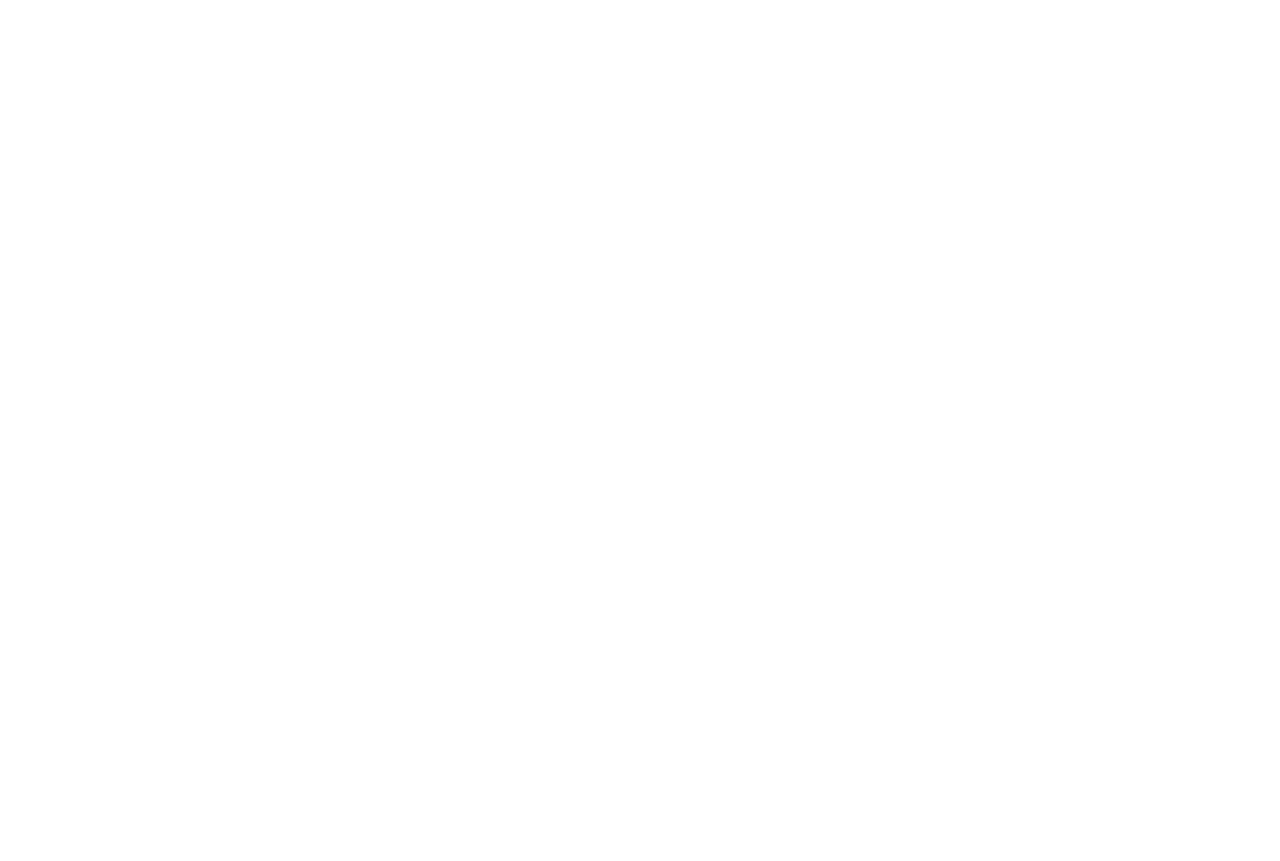
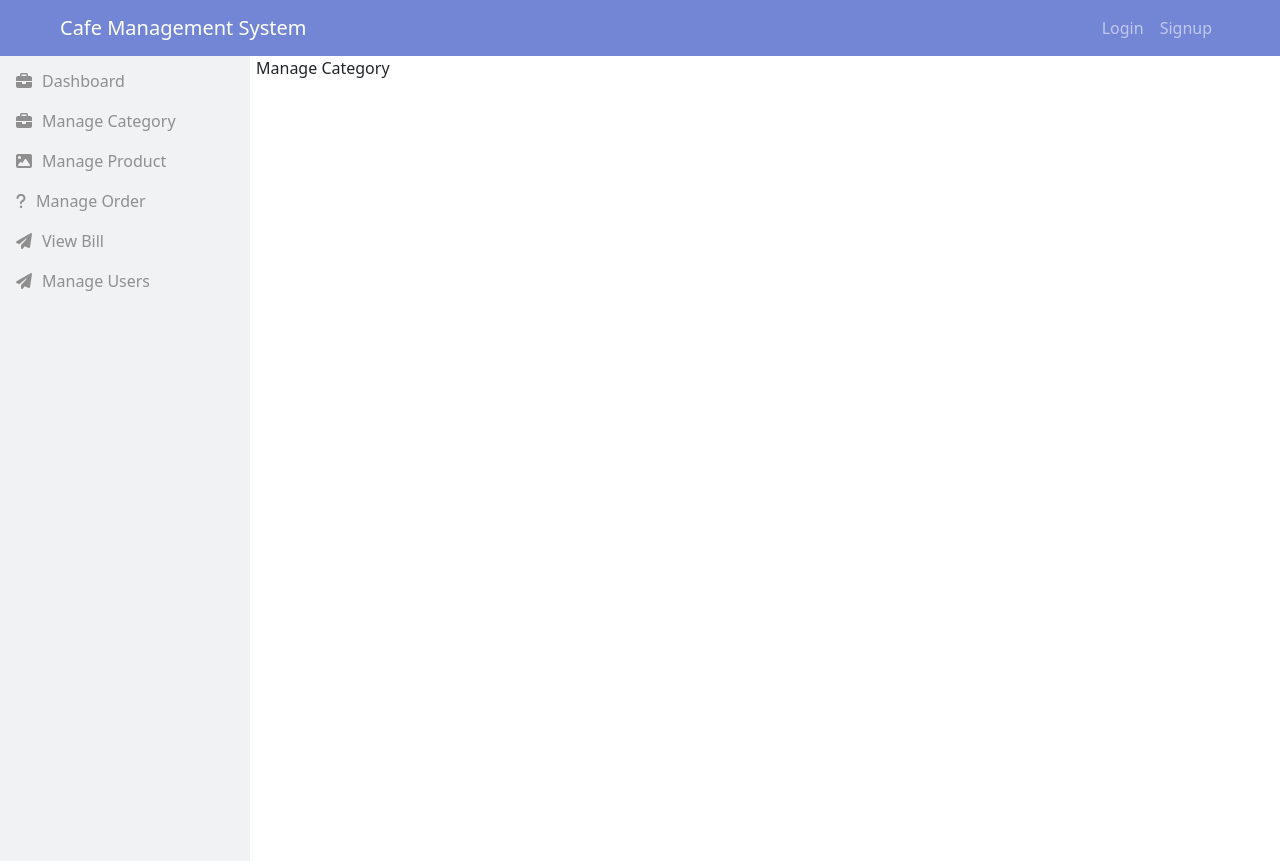
Before and after one commit to Shruti-2303/CMS, a React (Vite) app in the folder CMS-Frontend/: page /managecategory in a window 1280 px wide. Before the commit this address had no page. Before the commit the page ends 800 px from the top, so only its background shows below. Built offline with nearby package versions, Linux system fonts and the light colour scheme.

Commit message:
Sidebar Added

```diff
--- a/CMS-Frontend/package.json
+++ b/CMS-Frontend/package.json
@@ -10,8 +10,11 @@
     "preview": "vite preview"
   },
   "dependencies": {
+    "@fortawesome/free-solid-svg-icons": "^6.4.0",
+    "@fortawesome/react-fontawesome": "^0.2.0",
     "axios": "^1.4.0",
     "bootstrap": "^5.3.0",
+    "classnames": "^2.3.2",
     "formik": "^2.4.2",
     "jsonwebtoken": "^9.0.0",
     "jwt-decode": "^3.1.2",
--- a/CMS-Frontend/src/App.jsx
+++ b/CMS-Frontend/src/App.jsx
@@ -6,8 +6,9 @@ import Signup from './Pages/Signup';
 import 'bootstrap/dist/css/bootstrap.min.css';
 import 'react-toastify/dist/ReactToastify.css';
 import { ToastContainer } from "react-toastify";
+import ManageCategory from './Pages/ManageCategory';
 import Dashboard from './Pages/Dashboard';
-import PrivateRoutes from './components/PrivateRoutes';
+// import './App.css';
 function App() {
 
 
@@ -18,9 +19,9 @@ function App() {
         <Route path='/' element={<Home/>}/>
         <Route path='/login' element={<Login/>}/>
         <Route path='/signup' element={<Signup/>}/>
-        <Route path='/private-routes' element={<PrivateRoutes/>}>
-          <Route path='dashboard' element={<Dashboard/>}/>
-        </Route>
+        <Route path='/dashboard' element={<Dashboard/>}/>
+        <Route path='/managecategory' element={<ManageCategory/>}/>
+
 
       </Routes>
     </BrowserRouter>
--- a/CMS-Frontend/src/Pages/Dashboard.jsx
+++ b/CMS-Frontend/src/Pages/Dashboard.jsx
@@ -1,8 +1,14 @@
-import React from 'react'
+import React, { useState } from 'react'
+import Base from '../components/Base'
+import SideBar from '../components/sidebar/SideBar'
 
 const Dashboard = () => {
   return (
-    <div>Dashboard</div>
+
+    <Base>
+      <SideBar/>
+    </Base>
+
   )
 }
 
--- a/CMS-Frontend/src/Pages/Login.jsx
+++ b/CMS-Frontend/src/Pages/Login.jsx
@@ -3,7 +3,11 @@ import Base from '../components/Base'
 import { Container,Card, CardHeader, CardBody, Form, FormGroup, Input, Label, Button, Row, Col } from 'reactstrap'
 import { loginUser } from '../services/user-services'
 import { doLogin } from '../auth'
+import { toast } from 'react-toastify';
+import { useNavigate } from 'react-router-dom'
 const Login = () => {
+
+    const navigate = useNavigate()
 
   const [loginDetail,setLoginDetail] = useState({
     email : '',
@@ -43,6 +47,9 @@ const Login = () => {
         //save the data to localstorage
         doLogin(data,()=>{
             console.log("login detail is saved to localstorage")
+            toast.success("Login Successfully !!")
+            //redirect to dashboard
+            navigate("/dashboard")
         })
     }).catch(error=>{
         console.log(error)
--- /dev/null
+++ b/CMS-Frontend/src/Pages/ManageCategory.jsx
@@ -0,0 +1,19 @@
+import React from 'react'
+import Base from '../components/Base'
+import SideBar from '../components/sidebar/SideBar'
+
+const ManageCategory = () => {
+  return (
+    <Base>
+        <div style={{display:'flex'}}>
+            <div style={{flex:1}}><SideBar/></div>
+
+            <div style={{flex:4}}>Manage Category</div>
+        </div>
+        {/* <SideBar/>
+        <h1>Manage Category</h1> */}
+    </Base>
+  )
+}
+
+export default ManageCategory
--- a/CMS-Frontend/src/auth/index.jsx
+++ b/CMS-Frontend/src/auth/index.jsx
@@ -1,11 +1,12 @@
+import jwt_decode from 'jwt-decode'
 //isLoggedIn
 export const isLoggedIn=()=>{
     let data = localStorage.getItem("data")
-    if(data==null){
-        return false
+    if(data){
+        return true
     }
     else{
-        return true;
+        return false;
     }
 }
 
@@ -26,7 +27,11 @@ export const doLogout=(next)=>{
 export const getCurrentUserDetail=()=>{
     if(isLoggedIn){
         return JSON.parse(localStorage.getItem("data"))
+        // const tokenObj  = JSON.parse(localStorage.getItem("data"));
+        // const decoded = jwt_decode(tokenObj?.token)
+        // console.log("decoded: ", decoded);
+        // return decoded;
     } else {
-        return undefined
+        return undefined;
     }
 }
--- a/CMS-Frontend/src/components/CustomNavbar.jsx
+++ b/CMS-Frontend/src/components/CustomNavbar.jsx
@@ -1,5 +1,5 @@
 import React, {useEffect, useState} from 'react'
-import { NavLink as ReactLink } from 'react-router-dom';
+import { NavLink as ReactLink, useNavigate } from 'react-router-dom';
 import {
   Collapse,
   Navbar,
@@ -9,9 +9,10 @@ import {
   NavItem,
   NavLink,
 } from 'reactstrap';
-import { getCurrentUserDetail, isLoggedIn } from '../auth';
+import { doLogout, getCurrentUserDetail, isLoggedIn } from '../auth';
 
 const CustomNavbar = () => {
+  const navigate = useNavigate()
   const [isOpen, setIsOpen] = useState(false);
 
   const[login,setLogin] = useState(false);
@@ -25,9 +26,16 @@ const CustomNavbar = () => {
   },[login])
   const toggle = () => setIsOpen(!isOpen);
 
+  const logout=()=>{
+    doLogout(()=>{
+      //logged out
+      setLogin(false)
+      navigate("/")
+    })
+  }
   return (
     <div>
-      <Navbar color='info' dark expand='md' fixed='' className='px-5'>
+      <Navbar style={{backgroundColor:'#7386d5'}} dark expand='md' fixed='' className='px-5'>
         <NavbarBrand href="/">Cafe Management System</NavbarBrand>
         <NavbarToggler onClick={toggle} />
         <Collapse isOpen={isOpen} navbar>
@@ -39,18 +47,21 @@ const CustomNavbar = () => {
               login && (
                 <>
                   <NavItem>
-                    <NavLink>
+                    <NavLink onClick={logout}>
                       Logout
                     </NavLink>
                   </NavItem>
                   <NavItem>
                     <NavLink>
-                      <div>{user.email}</div>
+                      <div>{user.sub}</div>
                     </NavLink>
                   </NavItem>
                 </>
               )
             }
+            {
+               !login && (
+                <>
                   <NavItem>
                     <NavLink tag={ReactLink} to='/login'>
                       Login
@@ -61,6 +72,10 @@ const CustomNavbar = () => {
                       Signup
                     </NavLink>
                   </NavItem>
+                </>
+              )
+            }
+
           </Nav>
 
         </Collapse>
--- /dev/null
+++ b/CMS-Frontend/src/components/sidebar/SideBar.css
@@ -0,0 +1,83 @@
+.sidebar {
+    min-width: 250px;
+    max-width: 250px;
+    background: #f1f2f4;
+    color: #fff;
+    transition: all 0.5s;
+    padding-top: 5px;
+  }
+
+  .sidebar.is-open {
+    margin-left: 0;
+    transition: 0.5s;
+  }
+
+  .sidebar-header {
+    background: #6d7fcc;
+  }
+
+  .sidebar-header h3 {
+    color: #fff;
+    padding: 1em;
+  }
+
+  .sidebar ul p {
+    color: #fff;
+    padding: 10px;
+  }
+
+  .menu-open {
+    background: #6d7fcc;
+  }
+
+  .nav-item:hover {
+    background: #7386d5;
+    color: #fff;
+  }
+
+  .items-menu {
+    color: #fff;
+    background: #6d7fcc;
+  }
+
+  li a.dropdown-toggle::after {
+    display: inline-flex;
+    position: relative;
+    left: 60%;
+    top: 10%;
+  }
+
+  .sidebar-header > span {
+    position: relative;
+    float: right;
+    margin: 0.5em;
+    font-size: 2rem;
+    cursor: pointer;
+    display: none;
+  }
+  .side-menu {
+    height: 100vh;
+    overflow-y: scroll;
+  }
+
+  .side-menu::-webkit-scrollbar {
+    width: 10px;
+  }
+
+  .side-menu::-webkit-scrollbar-thumb {
+    background: #5466b3;
+    border-radius: 3px;
+  }
+
+  .side-menu::-webkit-scrollbar-thumb:hover {
+    background: #3a4c99;
+  }
+  .mr-2{
+    margin-right: 10px;
+}
+.f-white{
+    color: #908f8f;
+}
+.nav-link:hover{
+    color: #fff;
+}
--- /dev/null
+++ b/CMS-Frontend/src/components/sidebar/SideBar.jsx
@@ -0,0 +1,65 @@
+import React from "react";
+import { FontAwesomeIcon } from "@fortawesome/react-fontawesome";
+import './SideBar.css'
+import {
+  faBriefcase,
+  faPaperPlane,
+  faQuestion,
+  faImage,
+} from "@fortawesome/free-solid-svg-icons";
+import { NavItem, NavLink, Nav } from "reactstrap";
+import classNames from "classnames";
+import { Link } from "react-router-dom";
+
+const SideBar = ({ isOpen, toggle }) => (
+  <div className={classNames("sidebar", { "is-open": isOpen })}>
+    <div className="sidebar-header">
+      <span color="info" onClick={toggle} style={{ color: "#fff" }}>
+        &times;
+      </span>
+    </div>
+    <div className="side-menu">
+      <Nav vertical className="list-unstyled pb-3 ">
+        <NavItem>
+          <NavLink tag={Link} to={"/dashboard"} className="f-white">
+            <FontAwesomeIcon icon={faBriefcase} className="mr-2" />
+            Dashboard
+          </NavLink>
+        </NavItem>
+        <NavItem>
+          <NavLink tag={Link} to={"/managecategory"} className="f-white">
+            <FontAwesomeIcon icon={faBriefcase} className="mr-2" />
+            Manage Category
+          </NavLink>
+        </NavItem>
+        <NavItem>
+          <NavLink tag={Link} to={"/pages"} className="f-white">
+            <FontAwesomeIcon icon={faImage} className="mr-2" />
+            Manage Product
+          </NavLink>
+        </NavItem>
+        <NavItem>
+          <NavLink tag={Link} to={"/faq"} className="f-white">
+            <FontAwesomeIcon icon={faQuestion} className="mr-2" />
+            Manage Order
+          </NavLink>
+        </NavItem>
+        <NavItem>
+          <NavLink tag={Link} to={"/contact"} className="f-white">
+            <FontAwesomeIcon icon={faPaperPlane} className="mr-2" />
+            View Bill
+          </NavLink>
+        </NavItem>
+        <NavItem>
+          <NavLink tag={Link} to={"/contact"} className="f-white">
+            <FontAwesomeIcon icon={faPaperPlane} className="mr-2" />
+            Manage Users
+          </NavLink>
+        </NavItem>
+      </Nav>
+    </div>
+  </div>
+);
+
+
+export default SideBar;
```
Also changed, not shown: 1 other file (tests, documents, lock files or other folders). Lines whose indentation alone changed are shown as unchanged.
